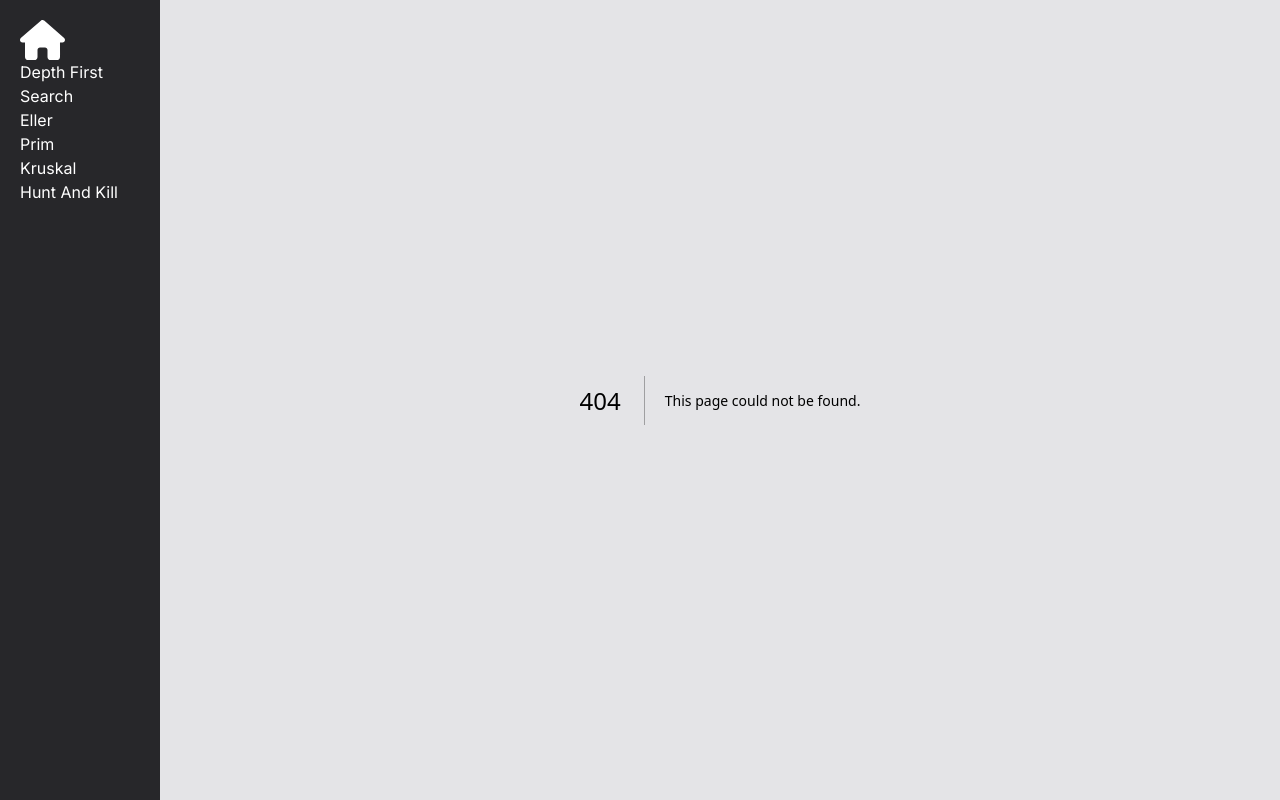
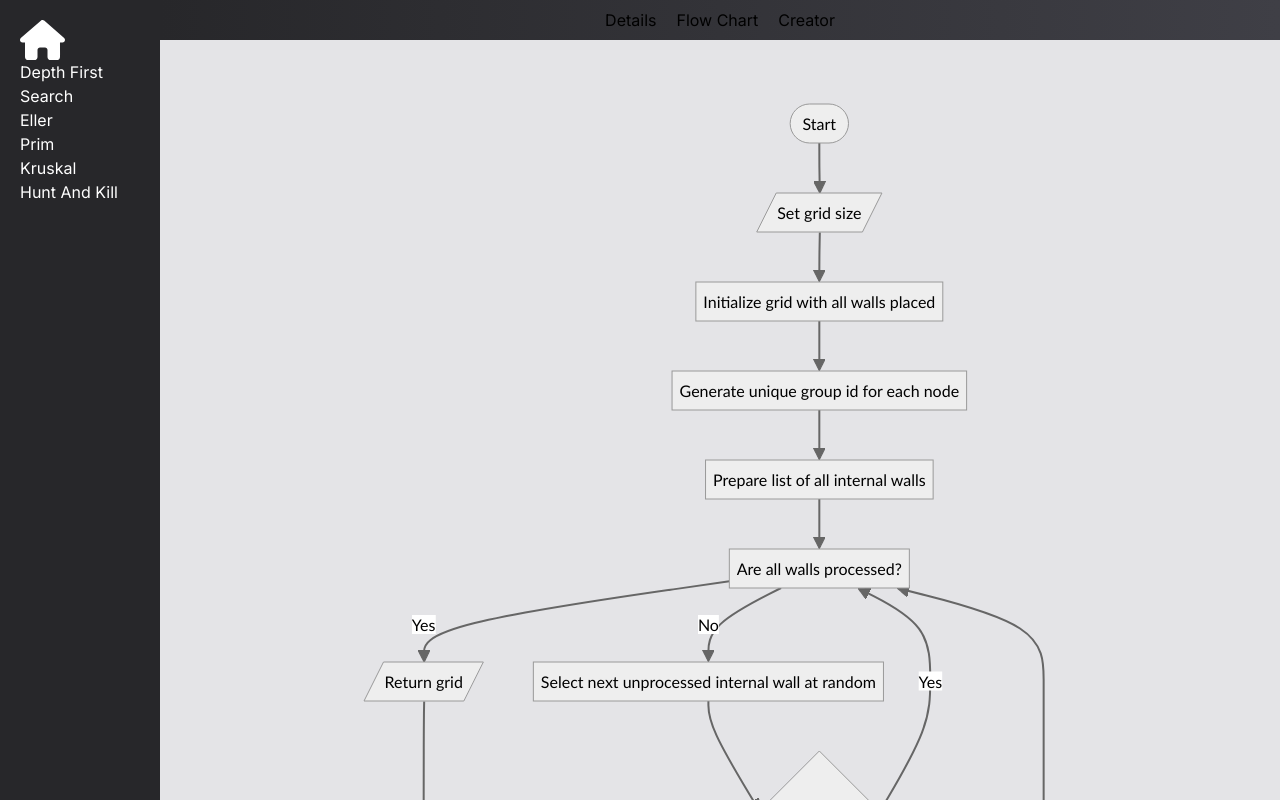
Before and after one commit to NoxSensei/Maze-Algorithms, a Next.js app: page /algorithms/kruskal/flow-chart in a window 1280 px wide. Before the commit this address had no page. Built offline with nearby package versions, Linux system fonts and the light colour scheme.

Commit message:
feat: add flow chart for kruskal algorithm

```diff
--- /dev/null
+++ b/src/app/algorithms/kruskal/flow-chart/page.tsx
@@ -0,0 +1,30 @@
+'use client'
+
+import MermaidDiagram from "@/_common/components/mermaid-diagram";
+
+const diagram = `flowchart TD
+    START([Start]) --> SET_GRID_SIZE[/Set grid size/]
+    SET_GRID_SIZE --> INITIALIZE_GRID[Initialize grid with all walls placed]
+    INITIALIZE_GRID --> GENERATE_UNIQUE_GROUP_IDS[Generate unique group id for each node]
+    GENERATE_UNIQUE_GROUP_IDS --> LIST_ALL_WALLS[Prepare list of all internal walls]
+    LIST_ALL_WALLS --> ARE_ALL_WALLS_PROCESSED
+
+    ARE_ALL_WALLS_PROCESSED[Are all walls processed?]
+    ARE_ALL_WALLS_PROCESSED -- Yes -->  OUTPUT_GRID[/Return grid/]
+    ARE_ALL_WALLS_PROCESSED -- No --> SELECT_RANDOM_WALL[Select next unprocessed internal wall at random]
+
+    OUTPUT_GRID --> END([End])
+
+    SELECT_RANDOM_WALL --> ARE_IN_THE_SAME_GROUP
+    ARE_IN_THE_SAME_GROUP{Are nodes at both sides of the wall \n in the same group?}
+    ARE_IN_THE_SAME_GROUP -- Yes --> ARE_ALL_WALLS_PROCESSED
+    ARE_IN_THE_SAME_GROUP -- No --> REMOVE_WALL[Remove wall]
+
+    REMOVE_WALL --> ASSIGN_TO_THE_SAME_GROUP[Assign all nodes from the first node's group \n to the second node's group]
+
+    ASSIGN_TO_THE_SAME_GROUP --> ARE_ALL_WALLS_PROCESSED
+`;
+
+export default function KruskalAlgorithmFlowChartPage() {
+    return <MermaidDiagram chart={diagram}/>;
+}
```
